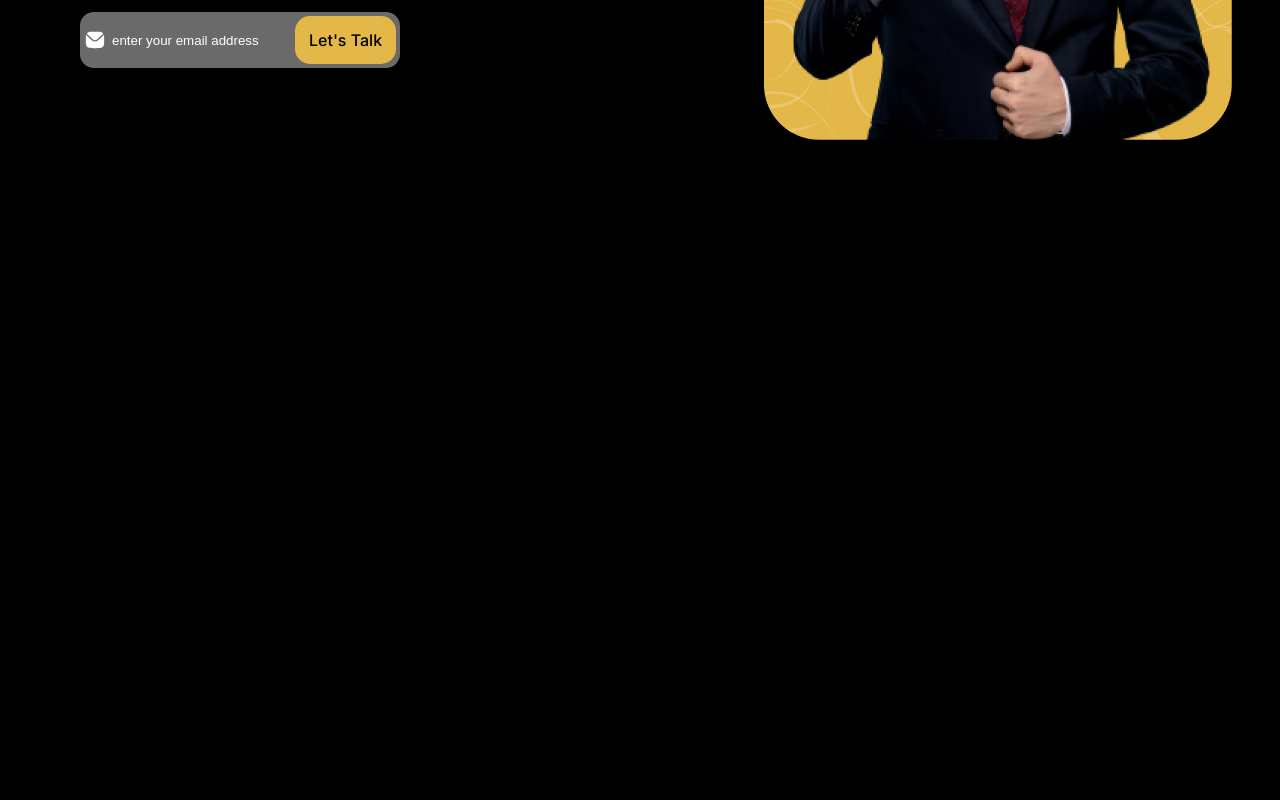
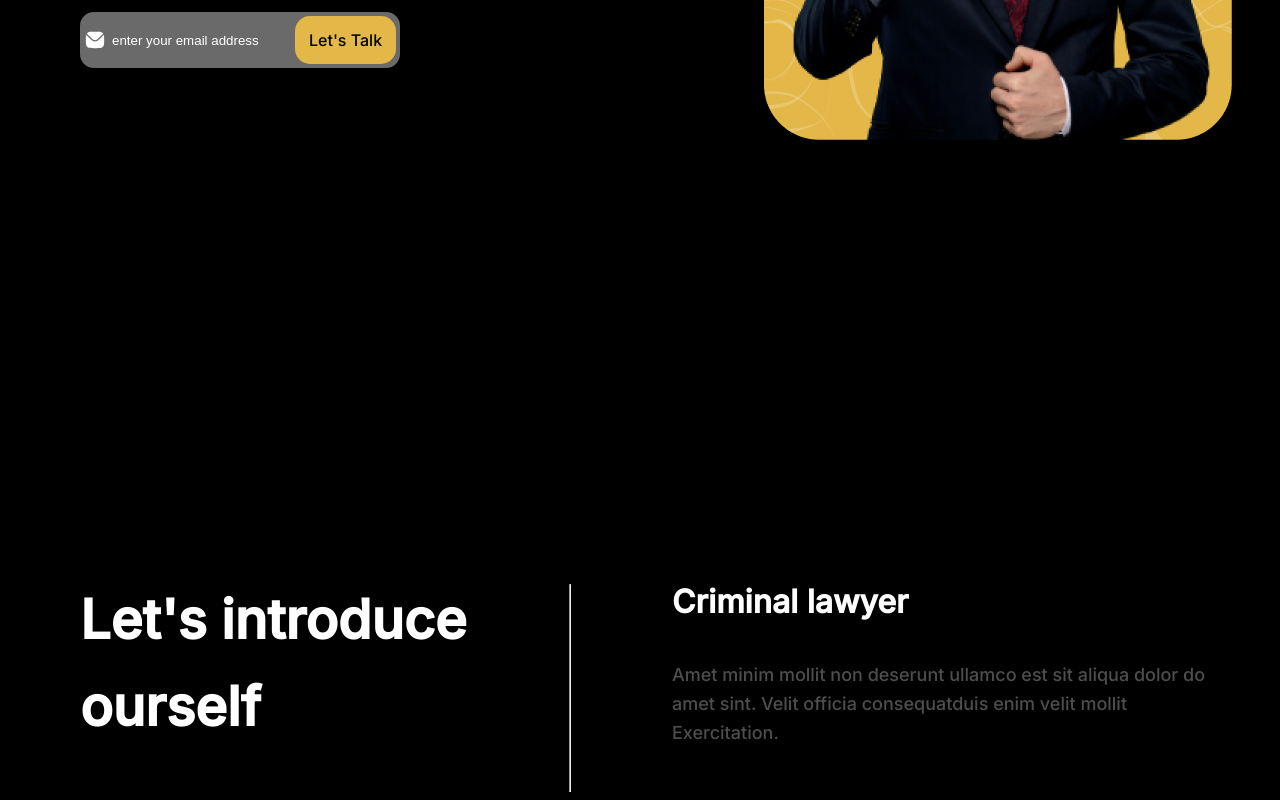
Before and after one commit to rawahulislam/Desktop, a React (Create React App) app in the folder lawfirm/lawfirm/: page / in a window 1280 px wide. Shown: the part 505-1305 px from the top of the page. Before the commit the page ends 800 px from the top, so only its background shows below. Built offline with nearby package versions, Linux system fonts and the light colour scheme.

Commit message:
advertise

```diff
--- a/lawfirm/lawfirm/src/App.js
+++ b/lawfirm/lawfirm/src/App.js
@@ -2,12 +2,14 @@
 import Navbar from './component/Navbar/navbar';
 import './App.css';
 import Hero from './component/heroSection/herojsx';
+import Advertise from './component/advertise/advertise';
 
 function App() {
   return (
     <div>
    <Navbar/>
    <Hero/>
+   <Advertise/>
     </div>
   );
 }
--- /dev/null
+++ b/lawfirm/lawfirm/src/component/advertise/advertise.css
@@ -0,0 +1,48 @@
+.advertise{
+    left: 80px;
+    width: 90vw;
+    position: absolute;
+    justify-content: space-between;
+    display: flex;
+    top:1081px;
+
+}
+
+.typo{
+display: flex;
+flex-direction: column;
+align-items: flex-start;
+}
+.text1{
+    width: 387px;
+font-size: 54px;
+font-weight: 600;
+line-height: 87px;
+letter-spacing: 0em;
+text-align: left;
+
+}
+
+.text2{
+font-size: 32px;
+font-weight: 600;
+line-height: 52px;
+letter-spacing: 0em;
+text-align: center;
+
+}
+
+.para{
+font-size: 18px;
+font-weight: 500;
+line-height: 29px;
+letter-spacing: 0em;
+text-align: left;
+
+}
+
+hr{
+
+height: 206px;
+
+}
--- /dev/null
+++ b/lawfirm/lawfirm/src/component/advertise/advertise.jsx
@@ -0,0 +1,17 @@
+import "./advertise.css";
+
+export default function Advertise() {
+  return (
+    <div className="advertise">
+      <div className="text1">Let's introduce ourself</div>
+      <hr/>
+      <div className="typo">
+        <span className="text2">Criminal lawyer</span>
+        <span className="para">
+          Amet minim mollit non deserunt ullamco est sit aliqua dolor do amet
+          sint. Velit officia consequatduis enim velit mollit Exercitation.
+        </span>
+      </div>
+    </div>
+  );
+}
```
